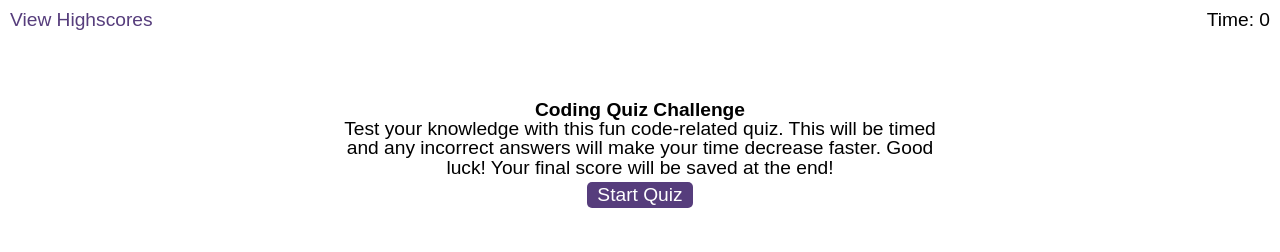
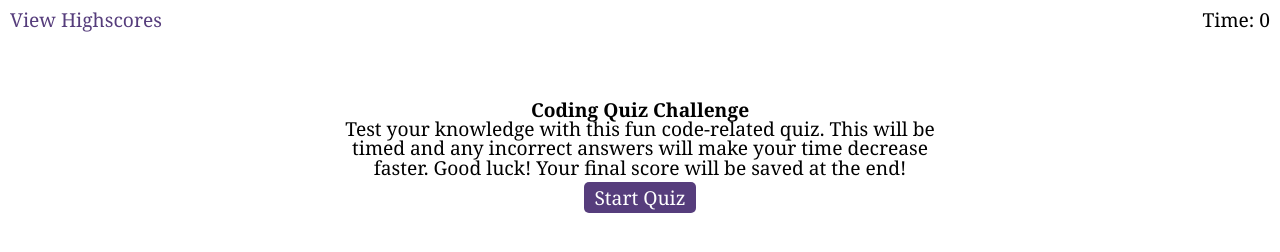
Before and after one commit to andadam24/04_AA_CodeQuiz, a plain HTML site: page index.html in a window 1280 px wide. Drawn offline with Linux system fonts and the light colour scheme.

Commit message:
update syles

```diff
--- a/assets/css/styles.css
+++ b/assets/css/styles.css
@@ -1,5 +1,5 @@
 body {
-  font-family: Arial;
+  font-family: Cambria, Cochin, Georgia, Times, 'Times New Roman', serif;
   font-size: 120%;
 }
 
```
Also changed, not shown: 1 other file.
